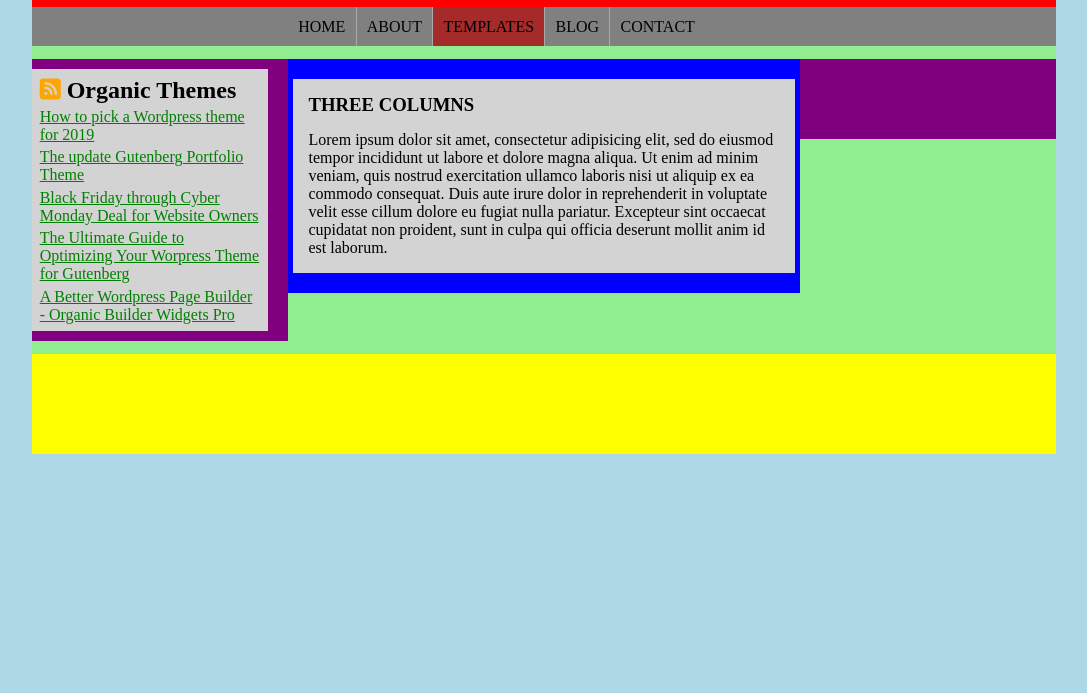
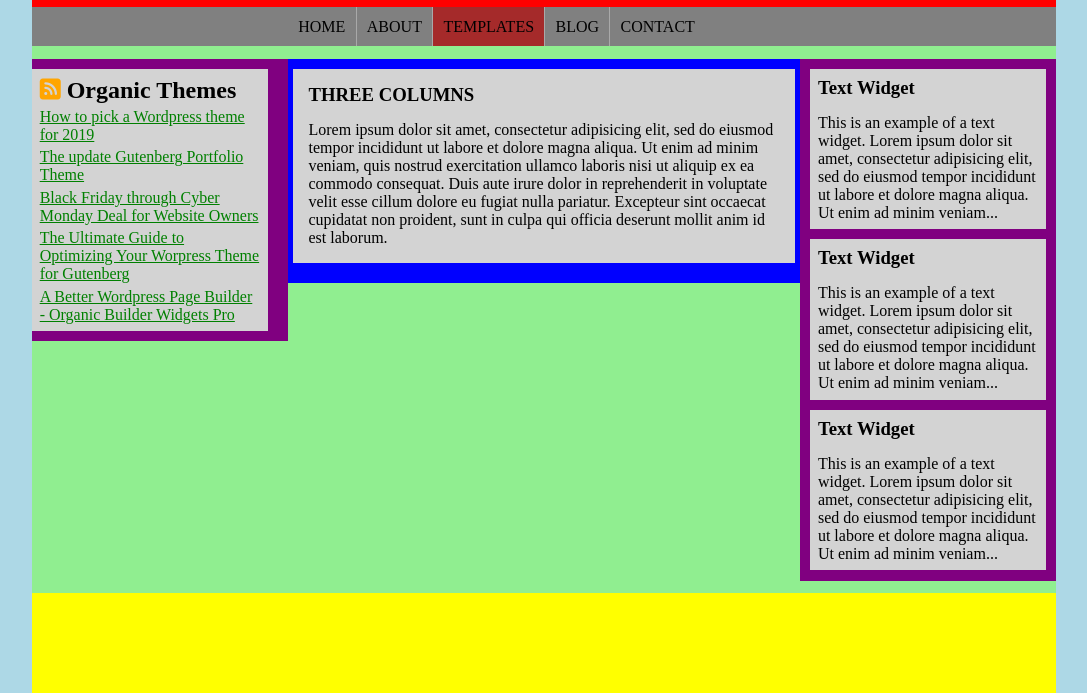
Before and after one commit to LeoNick85/htmlcss-struttura-wp, a plain HTML site: page index.html in a window 1280 px wide. Shown: the part 197-890 px from the top of the page, without its empty margins (96-1183 px from the left). Before the commit the page ends 800 px from the top, so only its background shows below. Drawn offline with Linux system fonts and the light colour scheme.

Commit message:
Added right sidebar

```diff
--- a/index.html
+++ b/index.html
@@ -46,7 +46,18 @@
                 </article>
             </div>
             <aside id="sidebar_right">
-
+                <div class="text_widget">
+                    <h3>Text Widget</h3>
+                    <p> This is an example of a text widget. Lorem ipsum dolor sit amet, consectetur adipisicing elit, sed do eiusmod tempor incididunt ut labore et dolore magna aliqua. Ut enim ad minim veniam...</p>
+                </div>
+                <div class="text_widget">
+                    <h3>Text Widget</h3>
+                    <p> This is an example of a text widget. Lorem ipsum dolor sit amet, consectetur adipisicing elit, sed do eiusmod tempor incididunt ut labore et dolore magna aliqua. Ut enim ad minim veniam...</p>
+                </div>
+                <div class="text_widget">
+                    <h3>Text Widget</h3>
+                    <p> This is an example of a text widget. Lorem ipsum dolor sit amet, consectetur adipisicing elit, sed do eiusmod tempor incididunt ut labore et dolore magna aliqua. Ut enim ad minim veniam...</p>
+                </div>
             </aside>
         </main>
     </body>
--- a/style.css
+++ b/style.css
@@ -133,7 +133,7 @@
 width: 98%;
 padding: 3%;
 margin: auto;
-margin-top: 4%;
+margin-top: 2%;
 margin-bottom: 4%;
 }
 
@@ -144,10 +144,21 @@
 #sidebar_right {
     float: left;
     width: 25%;
-    height: 80px;
     background-color: purple;
 }
 
+.text_widget {
+background-color: lightgrey;
+width: 92%;
+padding: 3%;
+margin: auto;
+margin-top: 4%;
+margin-bottom: 4%;
+}
+
+.text_widget h3 {
+    margin-bottom: 15px;
+}
 
 footer {
     background-color: yellow;
```
